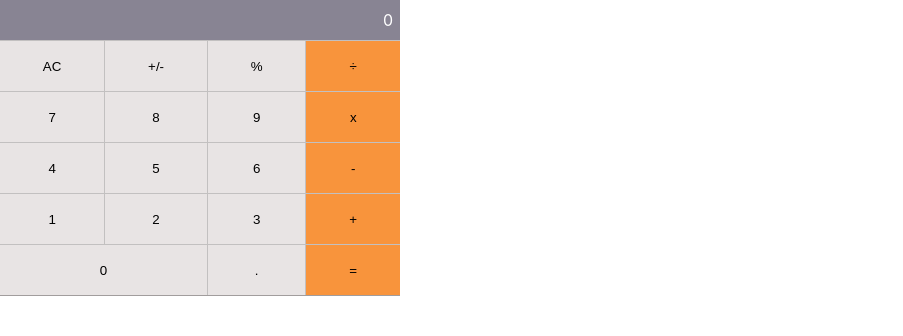
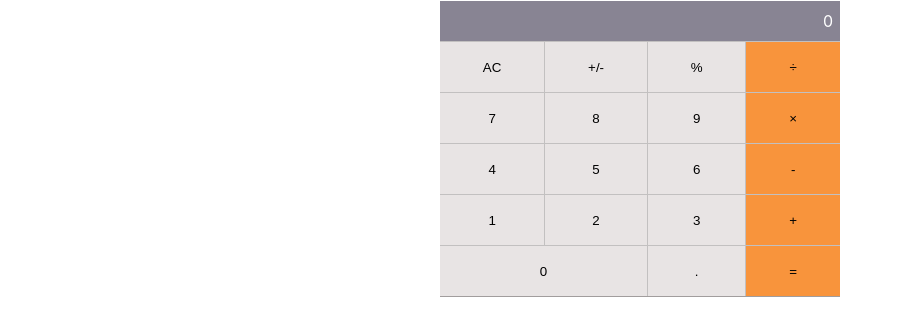
Before and after one commit to misikir21/mama, a React (Create React App) app in the folder math-magic/: page / in a window 1280 px wide. Shown: the top 336 px of the page, without its empty margins (0-903 px from the left). Built offline with nearby package versions, Linux system fonts and the light colour scheme.

Commit message:
fix import error

```diff
--- a/math-magic/src/components/Calculator.js
+++ b/math-magic/src/components/Calculator.js
@@ -3,10 +3,9 @@ import Child from './CalculatorChild';
 
 const Component = () => (
   <div className="cal-contianer">
-    <div className="diplay" data-testid="result">
-      0
-    </div>
+    <div className="diplay">0</div>
     <Child />
   </div>
 );
+
 export default Component;
--- a/math-magic/src/components/CalculatorChild.js
+++ b/math-magic/src/components/CalculatorChild.js
@@ -1,26 +1,14 @@
 import './css/CalculatorChild.css';
-import { useState } from 'react';
-import calculate from '../logic/calculate';
 
 const Child = () => {
-  const [state, updateState] = useState({ next: null, operation: null, total: null });
-  const handleEvents = (e) => {
-    const newState = calculate(state, e.target.textContent);
-    updateState(newState);
-  };
+  const calculatorBtn = ['AC', '+/-', '%', '÷', 7, 8, 9, '×', 4, 5, 6, '-', 1, 2, 3, '+', 0, '.', '='];
+  const totalBtn = [];
+  calculatorBtn.forEach((e) => (
+    totalBtn.push(
+      <button type="button" className="btn" id={e}>{e}</button>,
 
-  const calculatorBtn = ['AC', '+/-', '%', '÷', 7, 8, 9, 'x', 4, 5, 6, '-', 1, 2, 3, '+', 0, '.', '='];
-  const totalBtn = [];
-  calculatorBtn.forEach((but) => (
-    totalBtn.push(
-      <button type="button" className="btn" onClick={handleEvents} key={but} data-testid={but} id={but}>{but}</button>,
     )));
-  const { next, total, operation } = state;
-  const res = (total || '') + (operation || '') + (next || '') || '0';
-  const diplay = document.querySelector('.diplay');
-  if (diplay !== null) {
-    diplay.innerHTML = `${res}`;
-  }
+
   return (
     <div className="but-contianers">
       {totalBtn}
--- a/math-magic/src/components/css/Calculator.css
+++ b/math-magic/src/components/css/Calculator.css
@@ -1,5 +1,6 @@
 .cal-contianer {
   width: 400px;
+  margin: 1px auto;
 }
 
 .diplay {
--- a/math-magic/src/components/css/CalculatorChild.css
+++ b/math-magic/src/components/css/CalculatorChild.css
@@ -16,12 +16,6 @@
   background-color: var(--allColor);
   border: none;
   height: 50px;
-  cursor: pointer;
-}
-
-.btn:hover {
-  border: 2px dotted #141414;
-  border-radius: 5px;
 }
 
 button[id="0"] {
@@ -30,7 +24,7 @@ button[id="0"] {
 }
 
 button[id="÷"],
-button[id="x"],
+button[id="×"],
 button[id="-"],
 button[id="+"],
 button[id="="] {
```
Also changed, not shown: math-magic/src/components/css/quote.css (deleted, +0 -14 lines).
